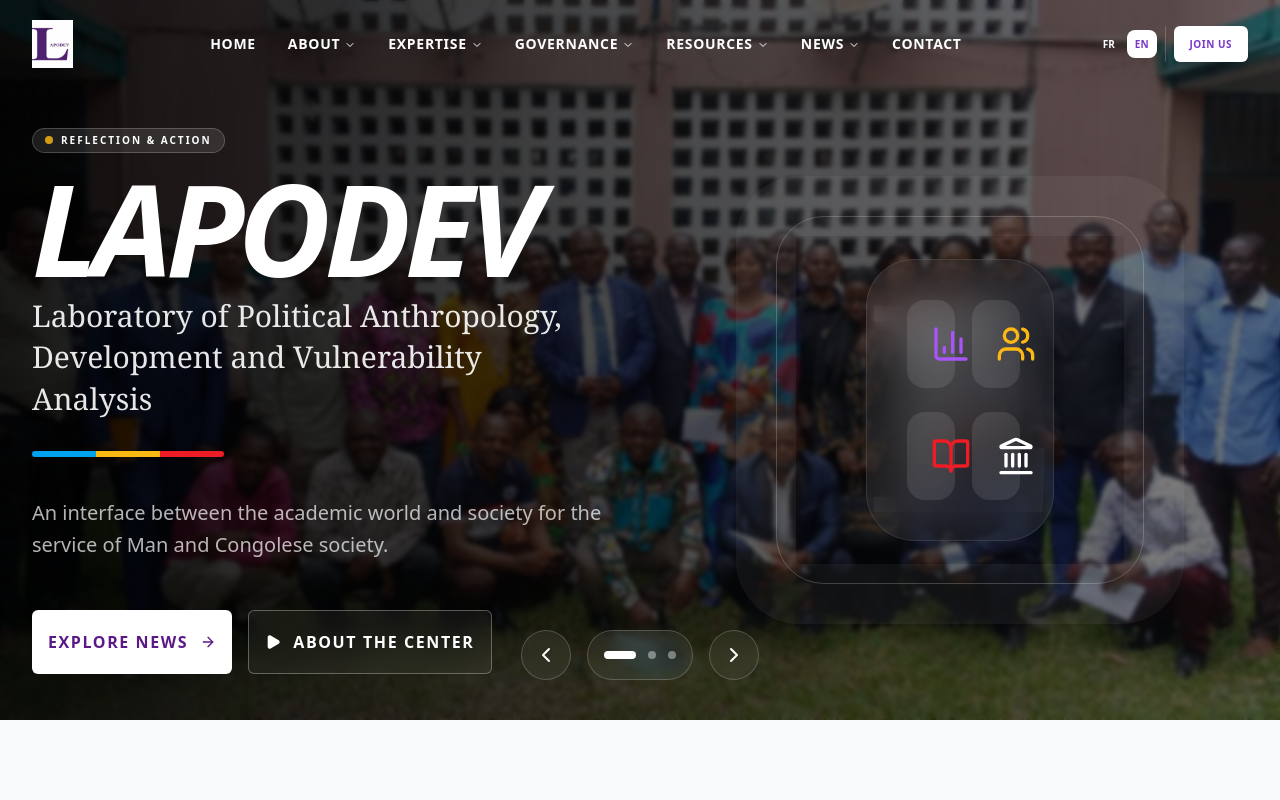
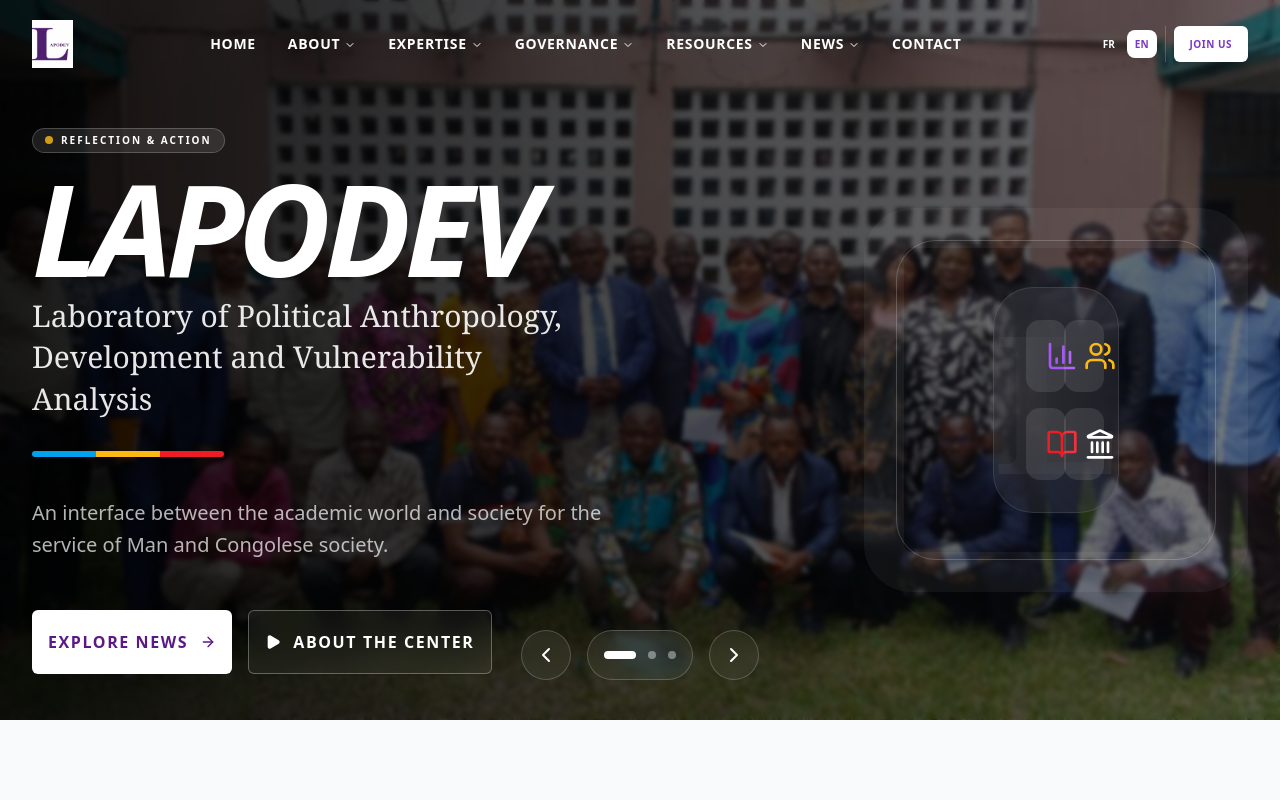
Before and after one commit to Saint-Dan-Alex/lapodev-frontend, a Next.js app: page /en in a window 1280 px wide. Shown: the top 800 px of the page. Built offline with nearby package versions, Linux system fonts and the light colour scheme.

Commit message:
correction home 2

```diff
--- a/src/components/home/HeroCarousel.tsx
+++ b/src/components/home/HeroCarousel.tsx
@@ -132,27 +132,27 @@ export default function HeroCarousel({ slides }: HeroCarouselProps) {
                                         )}
                                     </AnimatePresence>
 
-                                    <div className="hidden lg:flex justify-center relative">
+                                    <div className="hidden lg:flex justify-end relative">
                                         <AnimatePresence mode="wait">
                                             {selectedIndex === index && (
                                                 <motion.div
-                                                    className="relative w-full max-w-md aspect-square"
-                                                    initial={{ opacity: 0, scale: 0.8, rotate: -5 }}
-                                                    animate={{ opacity: 1, scale: 1, rotate: 0 }}
-                                                    exit={{ opacity: 0, scale: 0.9, rotate: 5 }}
+                                                    className="relative w-full max-w-sm aspect-square"
+                                                    initial={{ opacity: 0, scale: 0.8, x: 20 }}
+                                                    animate={{ opacity: 1, scale: 1, x: 0 }}
+                                                    exit={{ opacity: 0, scale: 0.9, x: 10 }}
                                                     transition={{ duration: 1, ease: "easeOut", delay: 0.2 }}
                                                 >
-                                                    <div className="absolute inset-0 border-[60px] border-white/5 rounded-[4rem] animate-pulse"></div>
-                                                    <div className="absolute inset-10 border-[1px] border-white/20 rounded-[3rem]"></div>
+                                                    <div className="absolute inset-0 border-[40px] border-white/5 rounded-[3rem] animate-pulse"></div>
+                                                    <div className="absolute inset-8 border-[1px] border-white/20 rounded-[2.5rem]"></div>
                                                     <div className="absolute inset-0 flex items-center justify-center">
                                                         <div className="relative">
-                                                            <div className="text-[18rem] text-white opacity-10 font-serif font-black select-none pointer-events-none">L</div>
+                                                            <div className="text-[12rem] text-white opacity-10 font-serif font-black select-none pointer-events-none">L</div>
                                                             <div className="absolute inset-0 flex items-center justify-center">
-                                                                <div className="grid grid-cols-2 gap-6 p-10 bg-white/5 backdrop-blur-xl rounded-[3rem] border border-white/10 shadow-3xl">
-                                                                    <div className="bg-white/10 p-6 rounded-2xl hover:bg-white/20 transition-colors"><BarChart3 className="h-10 w-10 text-[#a855f7]" /></div>
-                                                                    <div className="bg-white/10 p-6 rounded-2xl hover:bg-white/20 transition-colors"><Users className="h-10 w-10 text-[#fdb913]" /></div>
-                                                                    <div className="bg-white/10 p-6 rounded-2xl hover:bg-white/20 transition-colors"><BookOpen className="h-10 w-10 text-[#ee1c25]" /></div>
-                                                                    <div className="bg-white/10 p-6 rounded-2xl hover:bg-white/20 transition-colors"><LandmarkIcon className="h-10 w-10 text-white" /></div>
+                                                                <div className="grid grid-cols-2 gap-4 p-8 bg-white/5 backdrop-blur-2xl rounded-[2.5rem] border border-white/10 shadow-3xl">
+                                                                    <div className="bg-white/10 p-5 rounded-xl hover:bg-white/20 transition-colors"><BarChart3 className="h-8 w-8 text-[#a855f7]" /></div>
+                                                                    <div className="bg-white/10 p-5 rounded-xl hover:bg-white/20 transition-colors"><Users className="h-8 w-8 text-[#fdb913]" /></div>
+                                                                    <div className="bg-white/10 p-5 rounded-xl hover:bg-white/20 transition-colors"><BookOpen className="h-8 w-8 text-[#ee1c25]" /></div>
+                                                                    <div className="bg-white/10 p-5 rounded-xl hover:bg-white/20 transition-colors"><LandmarkIcon className="h-8 w-8 text-white" /></div>
                                                                 </div>
                                                             </div>
                                                         </div>
```
